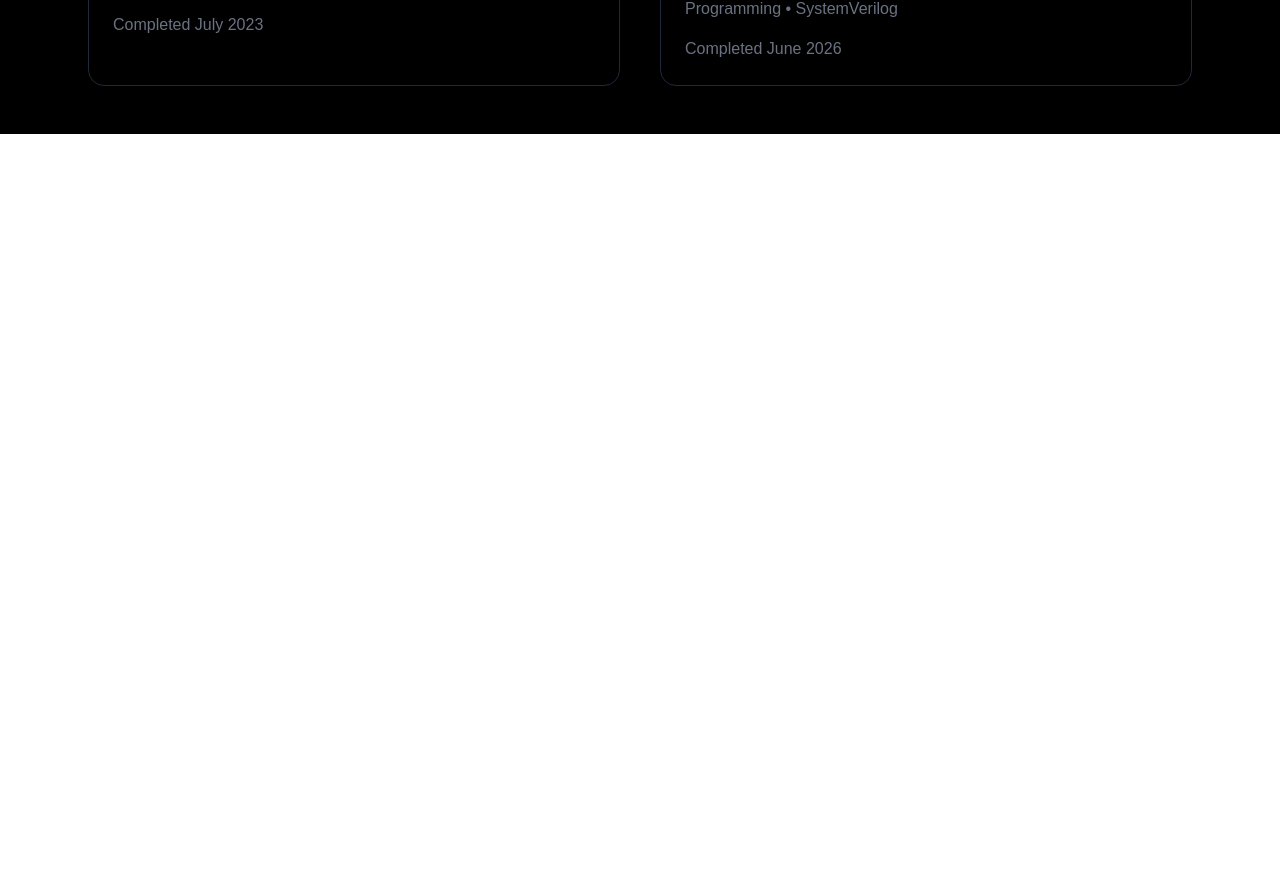
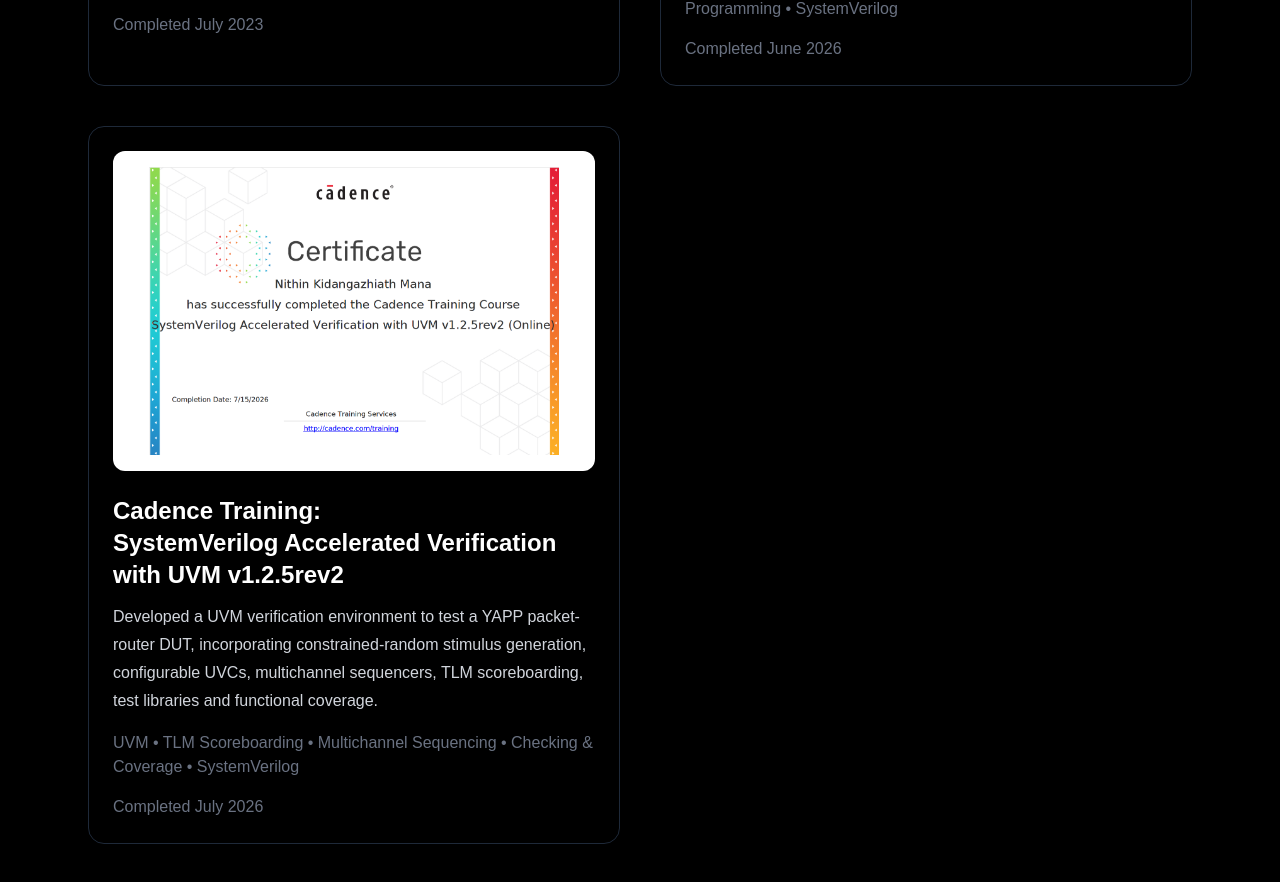
Before and after one commit to nkidang1/nithin-portfolio, a Next.js app: page /certifications in a window 1280 px wide. Shown: the part 2340-3222 px from the top of the page. Before the commit the page ends 2474 px from the top, so only its background shows below. Built offline with nearby package versions, Linux system fonts and the light colour scheme.

Commit message:
Add UVM Certficate

```diff
--- a/app/certifications/page.tsx
+++ b/app/certifications/page.tsx
@@ -211,6 +211,37 @@
 
           </div>
 
+          {/* CERTIFICATION 7 */}
+          <div className="border border-gray-800 rounded-2xl p-6">
+
+            <img
+              src="/images/certifications/UVM-certificate.png"
+              alt="Cadence SystemVerilog Accelerated Verification with UVM v1.2.5rev2"
+              className="w-full h-[320px] object-contain rounded-xl bg-white p-4"
+            />
+
+            <h2 className="text-2xl font-semibold mt-6 mb-3">
+              Cadence Training:
+              <br />
+              SystemVerilog Accelerated Verification with UVM v1.2.5rev2
+            </h2>
+
+            <p className="text-gray-300 leading-7 mb-4">
+              Developed a UVM verification environment to test a YAPP packet-router DUT,
+              incorporating constrained-random stimulus generation, configurable UVCs,
+              multichannel sequencers, TLM scoreboarding, test libraries and functional coverage.
+            </p>
+
+            <p className="text-gray-500">
+              UVM • TLM Scoreboarding • Multichannel Sequencing • Checking & Coverage • SystemVerilog
+            </p>
+
+            <p className="text-gray-500 mt-4">
+              Completed July 2026
+            </p>
+
+          </div>
+
         </div>
       </div>
     </main>
```
Also changed, not shown: public/images/certifications/UVM-certificate.png (added).
